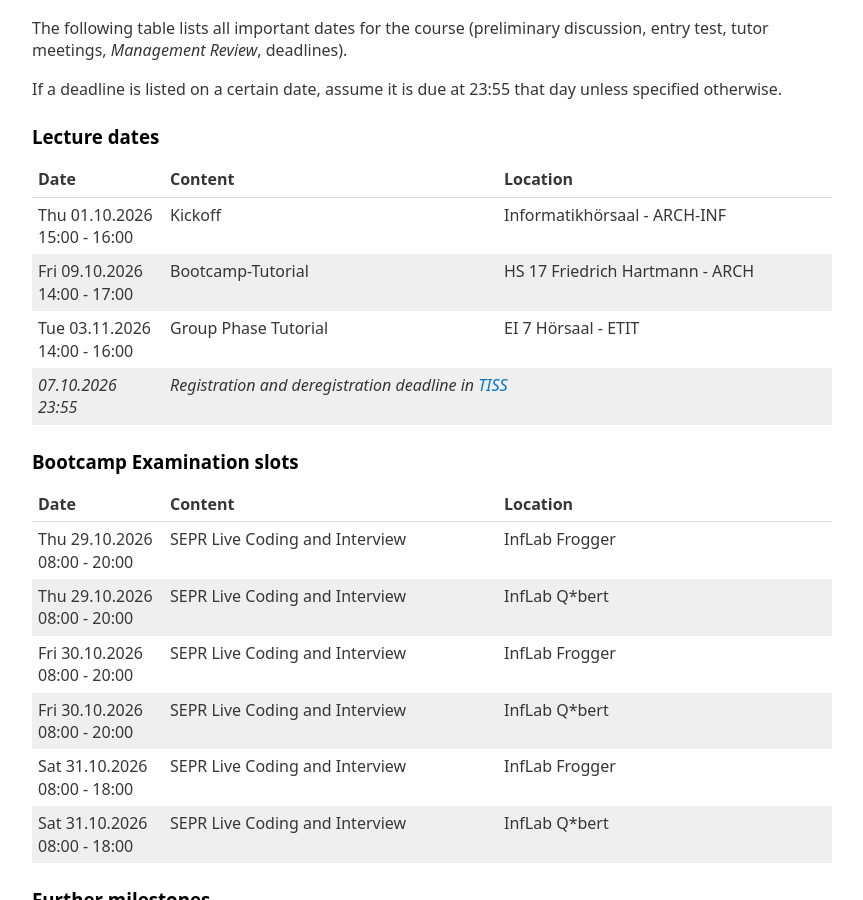
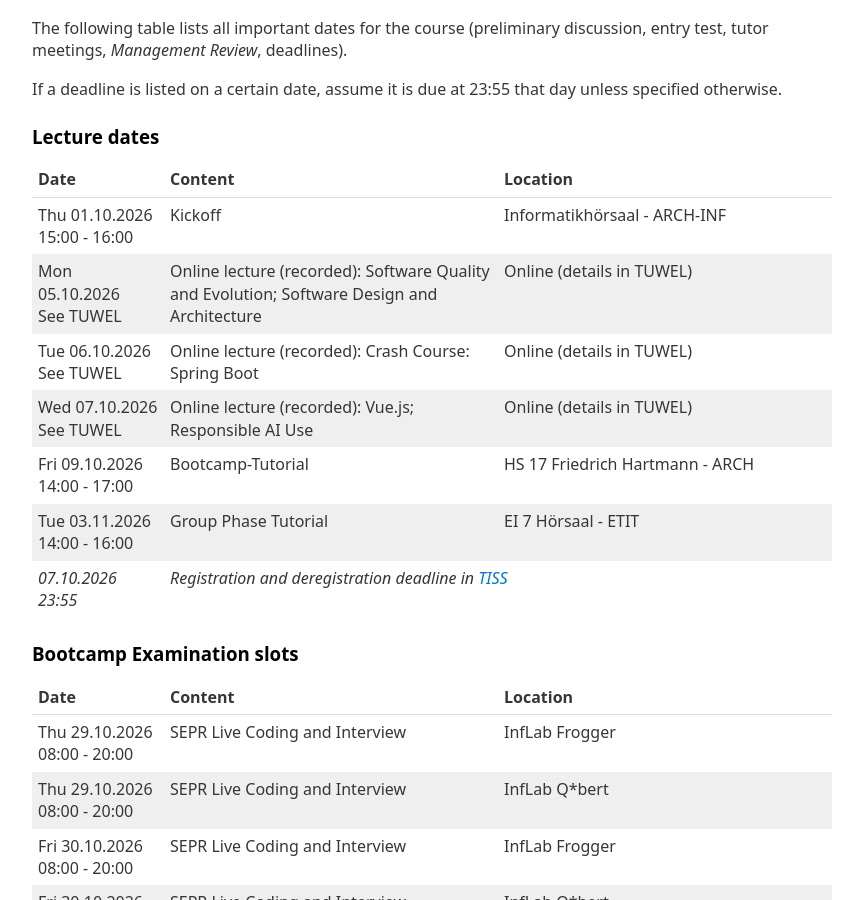
Before and after one commit to software-engineering-tuwien/software-engineering-tuwien.github.io, a Jekyll site: the page built from sep/2026W/index.html, in a window 1280 px wide and 900 px high, scrolled down 1397 px. Shown: the whole window, without its empty margins (208-1071 px from the left). Built offline with Jekyll 4.4.1, drawn with Linux system fonts in a browser that asks for light colours; some of the changed text lies outside the part shown.

Commit message:
Add SEP recorded online lectures on 5-7 October

```diff
--- a/_data/courses/sep/2026W.yml
+++ b/_data/courses/sep/2026W.yml
@@ -66,6 +66,21 @@ dates:
     date: "01.10.2026"
     room: "Informatikhörsaal - ARCH-INF"
     description: "Kickoff"
+  - day: "Mon"
+    time: "See TUWEL"
+    date: "05.10.2026"
+    room: "Online (details in TUWEL)"
+    description: "Online lecture (recorded): Software Quality and Evolution; Software Design and Architecture"
+  - day: "Tue"
+    time: "See TUWEL"
+    date: "06.10.2026"
+    room: "Online (details in TUWEL)"
+    description: "Online lecture (recorded): Crash Course: Spring Boot"
+  - day: "Wed"
+    time: "See TUWEL"
+    date: "07.10.2026"
+    room: "Online (details in TUWEL)"
+    description: "Online lecture (recorded): Vue.js; Responsible AI Use"
   - day: "Fri"
     time: "14:00 - 17:00"
     date: "09.10.2026"
--- a/sep/2026W/index.html
+++ b/sep/2026W/index.html
@@ -260,9 +260,8 @@ email: se-pr@se.tuwien.ac.at
           <li>Live Coding (45pts)</li>
           <li>Submission Interview</li>
         </ul>
-        To get you started with the fundamentals and technologies taught in this course,
-        we have a selection of optional recordings and reading materials available in <a href="{{ page.tuwel }}">TUWEL</a>.
-        <span class="todo">TODO</span> Or here??.
+        The online lectures on 5, 6 and 7 October will be recorded. Details and recordings will be
+        available in <a href="{{ page.tuwel }}">TUWEL</a>.
       </p>
 
       <details>
```
